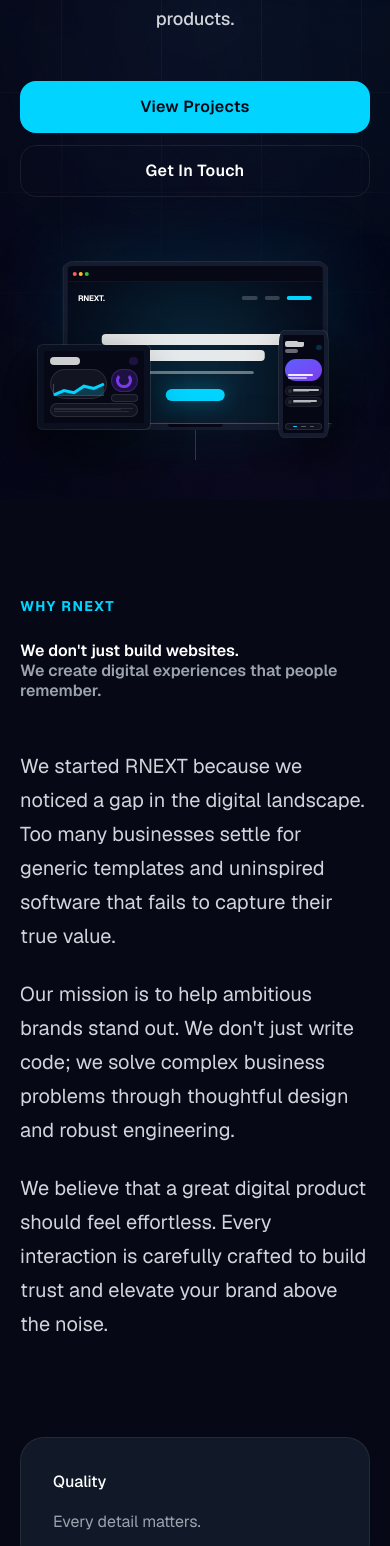
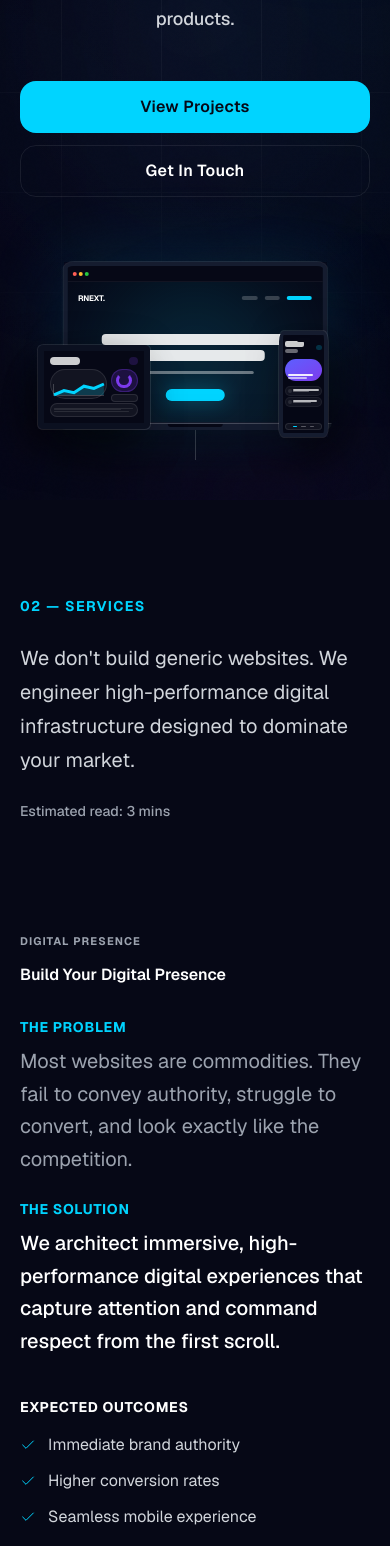
Before and after one commit to mahakal404/RNEXT.in, a Next.js app: page / in a window 390 px wide. Shown: the part 432-1978 px from the top of the page. Built offline with nearby package versions, Linux system fonts and the light colour scheme.

Commit message:
feat(ui): global section standardization and About page overhaul

```diff
--- a/src/app/page.tsx
+++ b/src/app/page.tsx
@@ -5,17 +5,19 @@
 import { Contact } from "@/components/sections/Contact";
 import { Navbar } from "@/components/layout/Navbar";
 import { Footer } from "@/components/layout/Footer";
+import { ScrollIndicator } from "@/components/ui/ScrollIndicator";
 
 export default function Home() {
   return (
     <>
       <Navbar />
+      <ScrollIndicator />
       <div className="w-full flex flex-col items-center">
         <div className="w-full">
           <Hero />
+          <Services />
+          <Projects />
           <About />
-          <Projects />
-          <Services />
           <Contact />
         </div>
       </div>
--- a/src/components/layout/Navbar.tsx
+++ b/src/components/layout/Navbar.tsx
@@ -7,6 +7,7 @@
 import { motion, useReducedMotion, useScroll, useMotionValueEvent } from 'framer-motion';
 import { getHeroAnimations } from '../../lib/animations';
 import { useGlobalNavigation } from '../../hooks/useGlobalNavigation';
+import { useScrollSpy } from '../../hooks/useScrollSpy';
 
 export function Navbar() {
   const [isScrolled, setIsScrolled] = useState(false);
@@ -17,17 +18,25 @@
   const { scrollY } = useScroll();
   const pathname = usePathname();
   const { getHref, handleNavClick } = useGlobalNavigation();
+  const spyActiveId = useScrollSpy(['home', 'services', 'projects', 'about', 'contact'], "-30% 0px -55% 0px");
 
-  // Handle active link synchronization based on route
+  // Handle active link synchronization based on route and scroll
   useEffect(() => {
     if (pathname && pathname.startsWith('/projects')) {
       setActiveLink('Projects');
     } else if (pathname === '/') {
-      // We don't force 'Home' if they navigated to a hash like /#services
-      // But we clear 'Projects' if they came from /projects
-      if (activeLink === 'Projects') setActiveLink('Home');
+      if (spyActiveId) {
+        const linkMap: Record<string, string> = {
+          'home': 'Home',
+          'services': 'Services',
+          'projects': 'Projects',
+          'about': 'About',
+          'contact': 'Contact'
+        };
+        if (linkMap[spyActiveId]) setActiveLink(linkMap[spyActiveId]);
+      }
     }
-  }, [pathname]);
+  }, [pathname, spyActiveId]);
 
   useMotionValueEvent(scrollY, "change", (latest) => {
     setIsScrolled(latest > 40);
--- a/src/components/sections/About.tsx
+++ b/src/components/sections/About.tsx
@@ -2,103 +2,104 @@
 
 import React from 'react';
 import { motion, useReducedMotion } from 'framer-motion';
-import { getHeroAnimations } from '../../lib/animations';
+import { Search, PenTool, Code, Rocket, TrendingUp, Cpu, Zap, Target, Wrench } from 'lucide-react';
+
+const timeline = [
+  { id: 'discover', title: 'Discover', icon: <Search size={18} />, description: 'We dive deep into your business goals, target audience, and market positioning.' },
+  { id: 'design', title: 'Design', icon: <PenTool size={18} />, description: 'Crafting premium, user-centric interfaces that command attention and build trust.' },
+  { id: 'develop', title: 'Develop', icon: <Code size={18} />, description: 'Engineering robust, high-performance architecture tailored for scale.' },
+  { id: 'launch', title: 'Launch', icon: <Rocket size={18} />, description: 'Rigorous testing and seamless deployment to ensure a flawless public release.' },
+  { id: 'scale', title: 'Scale', icon: <TrendingUp size={18} />, description: 'Continuous optimization and strategic growth to dominate your market.' }
+];
+
+const metrics = [
+  { title: 'Custom Built', icon: <Wrench size={24} className="text-brand-primary" />, desc: 'No templates. Every pixel and line of code is engineered specifically for your brand.' },
+  { title: 'AI Powered', icon: <Cpu size={24} className="text-brand-primary" />, desc: 'Leveraging intelligent automation to streamline operations and enhance user experience.' },
+  { title: 'Performance', icon: <Zap size={24} className="text-brand-primary" />, desc: 'Lightning-fast load times that reduce bounce rates and maximize conversions.' },
+  { title: 'Strategy', icon: <Target size={24} className="text-brand-primary" />, desc: 'Data-driven decision making focused entirely on your business outcomes.' }
+];
 
 export function About() {
   const shouldReduceMotion = useReducedMotion();
-  const animations = getHeroAnimations(shouldReduceMotion);
 
   return (
-    <section id="about" className="py-24 md:py-32 relative">
-      <motion.div
-        className="w-full max-w-[1200px] mx-auto px-[20px] md:px-[48px] lg:px-[80px]"
-        initial="initial"
-        whileInView="whileInView"
-        viewport={animations.aboutReveal.viewport}
-        variants={animations.aboutReveal}
-      >
+    <section id="about" className="py-24 md:py-32 relative z-20 overflow-hidden">
+      <div className="w-full max-w-[1200px] mx-auto px-[20px] md:px-[48px] lg:px-[80px]">
 
-        {/* Block 1 & 2: Storytelling Two-Column Layout */}
-        <div className="grid grid-cols-1 lg:grid-cols-12 gap-12 lg:gap-8 mb-24 md:mb-32">
-
-          {/* Block 1: Left Column (Heading) */}
-          <div className="lg:col-span-6 xl:col-span-5 flex flex-col">
+        {/* Header */}
+        <div className="mb-20 md:mb-28 max-w-2xl">
           <div className="text-brand-primary text-caption font-bold uppercase tracking-widest mb-6">
-              Why RNEXT
+            04 — ABOUT
           </div>
           <h2 className="text-display-md md:text-display-lg text-white font-semibold leading-tight">
-              We don&apos;t just build websites.<br />
-              <span className="text-text-muted">We create digital experiences that people remember.</span>
+            We engineer digital <br className="hidden md:block" />
+            <span className="text-text-muted">experiences that dominate.</span>
           </h2>
         </div>
 
-          {/* Block 2: Right Column (Story) */}
+        {/* Two Column Layout for Metrics & Timeline on Desktop */}
+        <div className="grid grid-cols-1 lg:grid-cols-12 gap-16 lg:gap-24">
+
+          {/* Left Column: Metrics */}
+          <div className="lg:col-span-7 grid grid-cols-1 sm:grid-cols-2 gap-6 relative">
+             {/* Background glow for metrics area */}
+             <div className="absolute top-1/2 left-1/2 -translate-x-1/2 -translate-y-1/2 w-[80%] h-[80%] bg-brand-primary/10 blur-[120px] rounded-full pointer-events-none -z-10" />
+
+             {metrics.map((metric, i) => (
                 <motion.div
-            className="lg:col-span-6 lg:col-start-7 flex flex-col justify-center gap-6 text-body-lg text-text-secondary"
-            initial={{ opacity: 0 }}
-            whileInView={{ opacity: 1 }}
+                  key={metric.title}
+                  initial={{ opacity: 0, y: shouldReduceMotion ? 0 : 20 }}
+                  whileInView={{ opacity: 1, y: 0 }}
                   viewport={{ once: true, margin: "-10%" }}
-            transition={{ duration: 0.8, ease: "easeOut", delay: 0.1 }}
+                  transition={{ duration: 0.6, delay: i * 0.1, ease: [0.16, 1, 0.3, 1] }}
+                  className="card-standard p-8 bg-white/[0.02] border border-white/5 hover:border-white/10 hover:bg-white/[0.04] transition-all duration-500 ease-out flex flex-col gap-4 group"
                 >
-            <p>
-              We started RNEXT because we noticed a gap in the digital landscape. Too many businesses settle for generic templates and uninspired software that fails to capture their true value.
-            </p>
-            <p>
-              Our mission is to help ambitious brands stand out. We don&apos;t just write code; we solve complex business problems through thoughtful design and robust engineering.
-            </p>
-            <p>
-              We believe that a great digital product should feel effortless. Every interaction is carefully crafted to build trust and elevate your brand above the noise.
-            </p>
-          </motion.div>
-
+                   <div className="w-12 h-12 rounded-xl bg-brand-primary/10 border border-brand-primary/20 flex items-center justify-center mb-2 transition-transform duration-500 group-hover:scale-110 group-hover:bg-brand-primary/20">
+                     {metric.icon}
                    </div>
-
-        {/* Block 3: Core Principles */}
-        <div className="grid grid-cols-1 md:grid-cols-3 gap-6 mb-24 md:mb-32">
-          {[
-            {
-              title: "Quality",
-              description: "Every detail matters."
-            },
-            {
-              title: "Performance",
-              description: "Fast experiences create trust."
-            },
-            {
-              title: "Partnership",
-              description: "We build long-term relationships instead of one-time projects."
-            }
-          ].map((principle, i) => (
-            <motion.div
-              key={principle.title}
-              className="card-standard p-8 md:p-10 flex flex-col gap-4"
-              initial={{ opacity: 0 }}
-              whileInView={{ opacity: 1 }}
-              viewport={{ once: true, margin: "-10%" }}
-              transition={{ duration: 0.6, ease: "easeOut", delay: 0.2 + (i * 0.1) }}
-            >
-              <h3 className="text-heading-sm text-white font-medium">{principle.title}</h3>
-              <p className="text-body-base text-text-muted">{principle.description}</p>
+                   <h3 className="text-heading-sm text-white font-semibold">{metric.title}</h3>
+                   <p className="text-body-base text-text-muted leading-relaxed transition-colors duration-500 group-hover:text-white/80">{metric.desc}</p>
                 </motion.div>
              ))}
           </div>
 
-        {/* Block 4: Closing Statement */}
+          {/* Right Column: Timeline */}
+          <div className="lg:col-span-5 flex flex-col relative">
+             <div className="text-[11px] text-white font-bold uppercase tracking-[0.2em] mb-12">
+               Our Process
+             </div>
+
+             <div className="flex flex-col relative">
+                {/* Vertical connecting line */}
+                <div className="absolute left-[23px] top-6 bottom-6 w-[2px] bg-gradient-to-b from-brand-primary/50 via-white/10 to-transparent" />
+
+                {timeline.map((item, i) => (
                    <motion.div
-          className="max-w-4xl mx-auto text-center"
-          initial={{ opacity: 0 }}
-          whileInView={{ opacity: 1 }}
+                     key={item.id}
+                     initial={{ opacity: 0, x: shouldReduceMotion ? 0 : -20 }}
+                     whileInView={{ opacity: 1, x: 0 }}
                      viewport={{ once: true, margin: "-10%" }}
-          transition={{ duration: 0.8, ease: "easeOut", delay: 0.2 }}
+                     transition={{ duration: 0.6, delay: i * 0.15, ease: [0.16, 1, 0.3, 1] }}
+                     className="relative flex gap-8 mb-12 last:mb-0 group cursor-default"
                    >
-          <p className="text-display-sm md:text-display-md text-white font-medium leading-tight">
-            Great products are never built by accident.
-            <br className="hidden md:block" />
-            <span className="text-text-muted">They are carefully designed, engineered, and refined.</span>
-          </p>
+                      {/* Node */}
+                      <div className="relative z-10 w-12 h-12 rounded-full bg-bg-elevated border-2 border-white/10 flex items-center justify-center shrink-0 transition-all duration-500 ease-out group-hover:border-brand-primary group-hover:bg-brand-primary/10 group-hover:shadow-[0_0_20px_rgba(0,212,255,0.3)] group-hover:scale-110">
+                         <div className="text-text-muted group-hover:text-brand-primary transition-colors duration-500">
+                           {item.icon}
+                         </div>
+                      </div>
+
+                      {/* Content */}
+                      <div className="flex flex-col pt-2 transition-transform duration-500 group-hover:translate-x-2">
+                         <h4 className="text-heading-sm text-white font-semibold mb-2 transition-colors duration-500 group-hover:text-brand-primary">{item.title}</h4>
+                         <p className="text-body-base text-text-muted leading-relaxed transition-colors duration-500 group-hover:text-white/80">{item.description}</p>
+                      </div>
                    </motion.div>
-
-      </motion.div>
+                ))}
+             </div>
+          </div>
+        </div>
+      </div>
     </section>
   );
 }
--- a/src/components/sections/Contact.tsx
+++ b/src/components/sections/Contact.tsx
@@ -23,7 +23,7 @@
         {/* Section Header */}
         <div className="mb-20 md:mb-28 max-w-2xl mx-auto text-center">
           <div className="text-brand-primary text-caption font-bold uppercase tracking-widest mb-6">
-            Let&apos;s Build Together
+            05 — CONTACT
           </div>
           <h2 className="text-display-sm md:text-display-md text-white font-semibold leading-tight">
             Ready to transform your digital presence?<br />
--- a/src/components/sections/Hero.tsx
+++ b/src/components/sections/Hero.tsx
@@ -13,7 +13,7 @@
   const scrollFX = useCinematicScroll();
 
   return (
-    <section className="relative w-full min-h-screen flex flex-col text-white overflow-hidden">
+    <section id="home" className="relative w-full min-h-screen flex flex-col text-white overflow-hidden">
       <HeroBackground />
 
       {/* Background Soft Glows for Premium Vibe */}
@@ -47,7 +47,7 @@
             variants={animations.badge}
             aria-hidden="true"
           >
-            Welcome to RNEXT
+            01 — Welcome to RNEXT
           </motion.div>
 
           {/* Heading */}
--- a/src/components/sections/Projects.tsx
+++ b/src/components/sections/Projects.tsx
@@ -96,7 +96,7 @@
         <div className="mb-24 md:mb-32 flex flex-col lg:flex-row lg:items-end justify-between gap-8">
           <div className="flex flex-col">
             <h2 className="text-brand-primary text-caption font-bold uppercase tracking-widest mb-6">
-              Featured Work
+              03 — FEATURED WORK
             </h2>
             <div className="text-display-md md:text-display-lg text-white font-semibold leading-tight">
               Here is a collection of products,<br />
--- a/src/components/sections/Services.tsx
+++ b/src/components/sections/Services.tsx
@@ -126,7 +126,7 @@
   };
 
   return (
-    <section id="capabilities" className="py-24 md:py-32 relative z-20 bg-bg-primary">
+    <section id="services" className="py-24 md:py-32 relative z-20 bg-bg-primary">
       <div className="w-full max-w-[1200px] mx-auto px-[20px] md:px-[48px] lg:px-[80px]">
 
         <div className="grid grid-cols-1 lg:grid-cols-12 gap-16 lg:gap-24 relative">
@@ -135,7 +135,7 @@
           <div className="lg:col-span-4 flex flex-col relative">
             <div className="lg:sticky lg:top-32">
               <h2 className="text-brand-primary text-caption font-bold uppercase tracking-widest mb-6">
-                Capabilities
+                02 — SERVICES
               </h2>
               <p className="text-body-lg text-text-secondary mb-6">
                 We don&apos;t build generic websites. We engineer high-performance digital infrastructure designed to dominate your market.
--- /dev/null
+++ b/src/components/ui/ScrollIndicator.tsx
@@ -0,0 +1,62 @@
+"use client";
+
+import React from 'react';
+import { motion } from 'framer-motion';
+import { useScrollSpy } from '../../hooks/useScrollSpy';
+
+const sections = [
+  { id: 'home', num: '01' },
+  { id: 'services', num: '02' },
+  { id: 'projects', num: '03' },
+  { id: 'about', num: '04' },
+  { id: 'contact', num: '05' }
+];
+
+export function ScrollIndicator() {
+  const activeId = useScrollSpy(sections.map(s => s.id), "-30% 0px -55% 0px");
+
+  const handleScrollTo = (id: string) => {
+    const el = document.getElementById(id);
+    if (el) {
+      el.scrollIntoView({ behavior: 'smooth' });
+      window.history.pushState(null, '', `/#${id}`);
+    }
+  };
+
+  const activeIndex = sections.findIndex(s => s.id === activeId) !== -1
+    ? sections.findIndex(s => s.id === activeId)
+    : 0;
+
+  return (
+    <div className="hidden xl:flex fixed left-8 top-1/2 -translate-y-1/2 z-[100] flex-col items-center gap-6 pointer-events-auto">
+      {sections.map((section, index) => {
+        const isActive = activeId === section.id;
+        return (
+          <button
+            key={section.id}
+            onClick={() => handleScrollTo(section.id)}
+            className="group relative flex items-center justify-center w-8 h-8 focus:outline-none"
+            aria-label={`Scroll to ${section.id}`}
+          >
+            <span className={`text-[10px] font-bold tracking-widest transition-all duration-500 ease-out absolute right-full mr-4 opacity-0 group-hover:opacity-100 group-hover:translate-x-0 translate-x-2 ${isActive ? 'text-brand-primary' : 'text-text-muted group-hover:text-white'}`}>
+              {section.num}
+            </span>
+            <div className={`w-1.5 h-1.5 rounded-full transition-all duration-500 ease-out ${isActive ? 'bg-brand-primary shadow-[0_0_10px_rgba(0,212,255,0.8)] scale-150' : 'bg-white/20 group-hover:bg-white/60'}`} />
+          </button>
+        );
+      })}
+
+      {/* Connecting Line Track */}
+      <div className="absolute top-4 bottom-4 w-[1px] bg-white/10 -z-10" />
+
+      {/* Animated Glowing Indicator Line */}
+      <motion.div
+        className="absolute top-4 w-[1px] bg-brand-primary shadow-[0_0_15px_rgba(0,212,255,0.8)] -z-10"
+        animate={{
+          height: `${(activeIndex / (sections.length - 1)) * 100}%`
+        }}
+        transition={{ duration: 0.6, ease: [0.16, 1, 0.3, 1] }}
+      />
+    </div>
+  );
+}
--- /dev/null
+++ b/src/hooks/useScrollSpy.ts
@@ -0,0 +1,29 @@
+import { useState, useEffect } from 'react';
+
+export function useScrollSpy(ids: string[], offset: string = "-30% 0px -55% 0px") {
+  const [activeId, setActiveId] = useState<string>(ids[0] || '');
+
+  useEffect(() => {
+    const observer = new IntersectionObserver(
+      (entries) => {
+        entries.forEach((entry) => {
+          if (entry.isIntersecting) {
+            setActiveId(entry.target.id);
+          }
+        });
+      },
+      { rootMargin: offset }
+    );
+
+    ids.forEach((id) => {
+      const element = document.getElementById(id);
+      if (element) {
+        observer.observe(element);
+      }
+    });
+
+    return () => observer.disconnect();
+  }, [ids.join(','), offset]); // Safe to join for dependency array
+
+  return activeId;
+}
```
Lines whose indentation alone changed are shown as unchanged.
